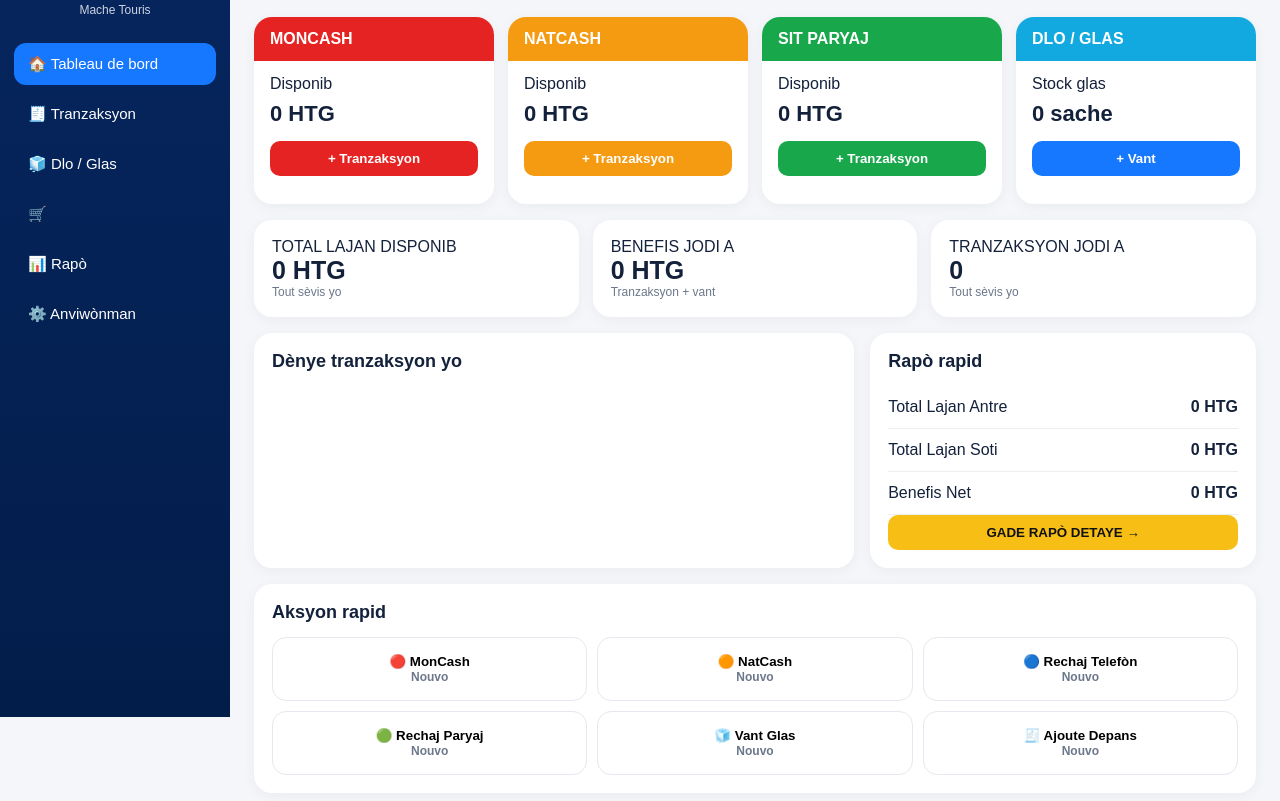
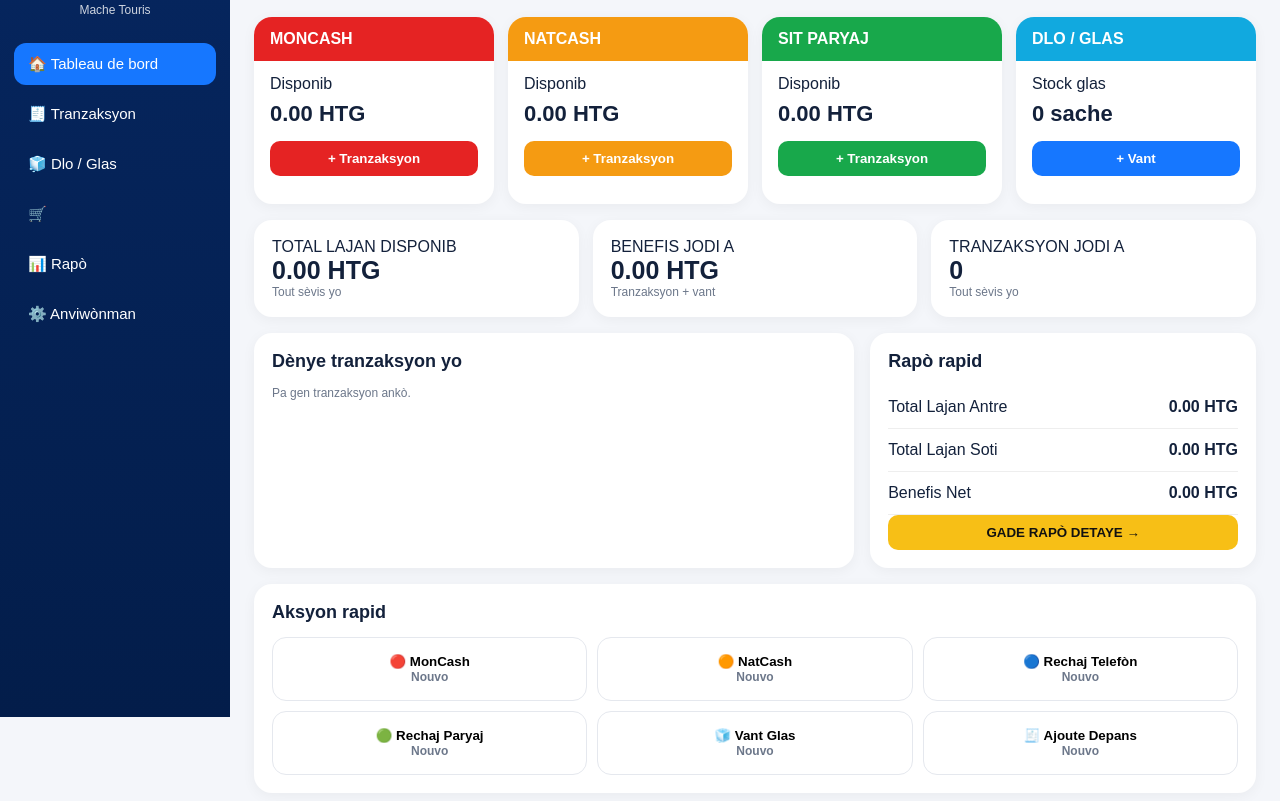
Before and after one commit to bmtmultiservices2015-gif/BMT, a plain HTML site: page BMT_Multi_Services_Test.html in a window 1280 px wide. Shown: the part 83-884 px from the top of the page. Drawn offline with Linux system fonts and the light colour scheme.

Commit message:
amelyore BMT

```diff
--- a/BMT_Multi_Services_Test.html
+++ b/BMT_Multi_Services_Test.html
@@ -617,7 +617,7 @@
       }
      }
     function render(){
-      document.getElementByID("reportDate").textContent =
+      document.getElementById("reportDate").textContent =
         new Date().toLocaleString();
       let totalIn = 0;
       let totalOut = 0;
@@ -627,9 +627,9 @@
         if (t.type === "Soti") totalOut += Number(t.amount) || 0;
         totalProfit += Number(t.profit) || 0;
       });
-      document.getElementByID("totalIn").textContent = money(totalIn);
-      document.getElementByID("totalOut").textContent = money(totalOut);
-      document.getElementByID("totalProfit").textContent = money(totalProfit);
+      document.getElementById("totalIn").textContent = money(totalIn);
+      document.getElementById("totalOut").textContent = money(totalOut);
+      document.getElementById("totalProfit").textContent = money(totalProfit);
       document.getElementById('mon').textContent = money(data.balances.MonCash); document.getElementById('nat').textContent = money(data.balances.NatCash); document.getElementById('bet').textContent = money(data.balances['Rechaj Paryaj']); document.getElementById('ice').textContent = data.ice; document.getElementById('ice2').textContent = data.ice;
       let total = Object.values(data.balances).reduce((a, b) => a + Number(b || 0), 0); document.getElementById('total').textContent = money(total); document.getElementById('profit').textContent = money(data.profit); document.getElementById('p2').textContent = money(data.profit); document.getElementById('count').textContent = data.tx.length;
       let ins = data.tx.filter(x => x.type === 'in').reduce((a, x) => a + x.amount, 0), outs = data.tx.filter(x => x.type === 'out').reduce((a, x) => a + x.amount, 0); document.getElementById('in').textContent = money(ins); document.getElementById('out').textContent = money(outs);
```
